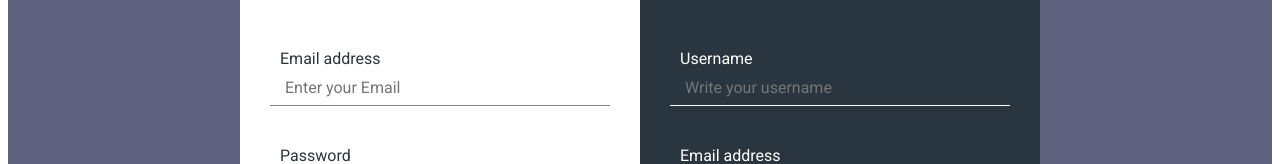
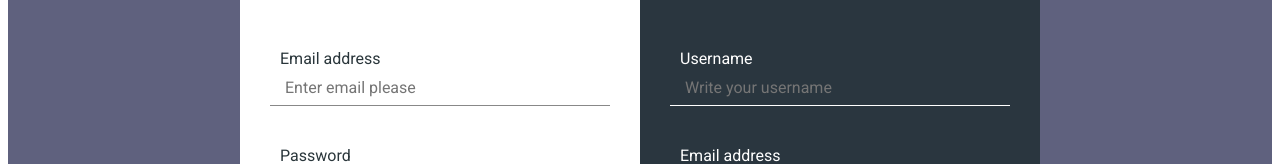
Before and after one commit to 2shreya-jain/car-app, an Angular app: page / in a window 1280 px wide. Shown: the part 172-336 px from the top of the page. Built offline with nearby package versions, Linux system fonts and the light colour scheme.

Commit message:
login update

```diff
--- a/src/app/login/login.component.html
+++ b/src/app/login/login.component.html
@@ -6,7 +6,7 @@
       <input
         [(ngModel)]="email"
         type="text"
-        placeholder="Enter your Email"
+        placeholder="Enter email please"
         required
       />
     </label>
```
